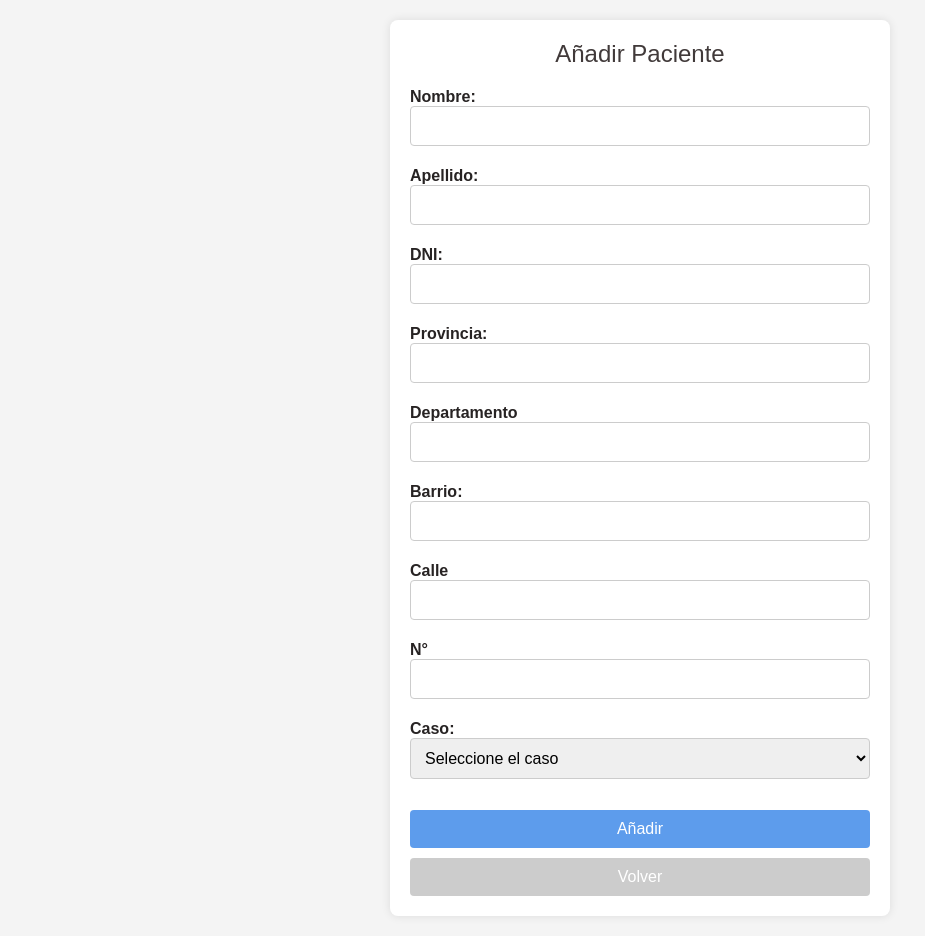
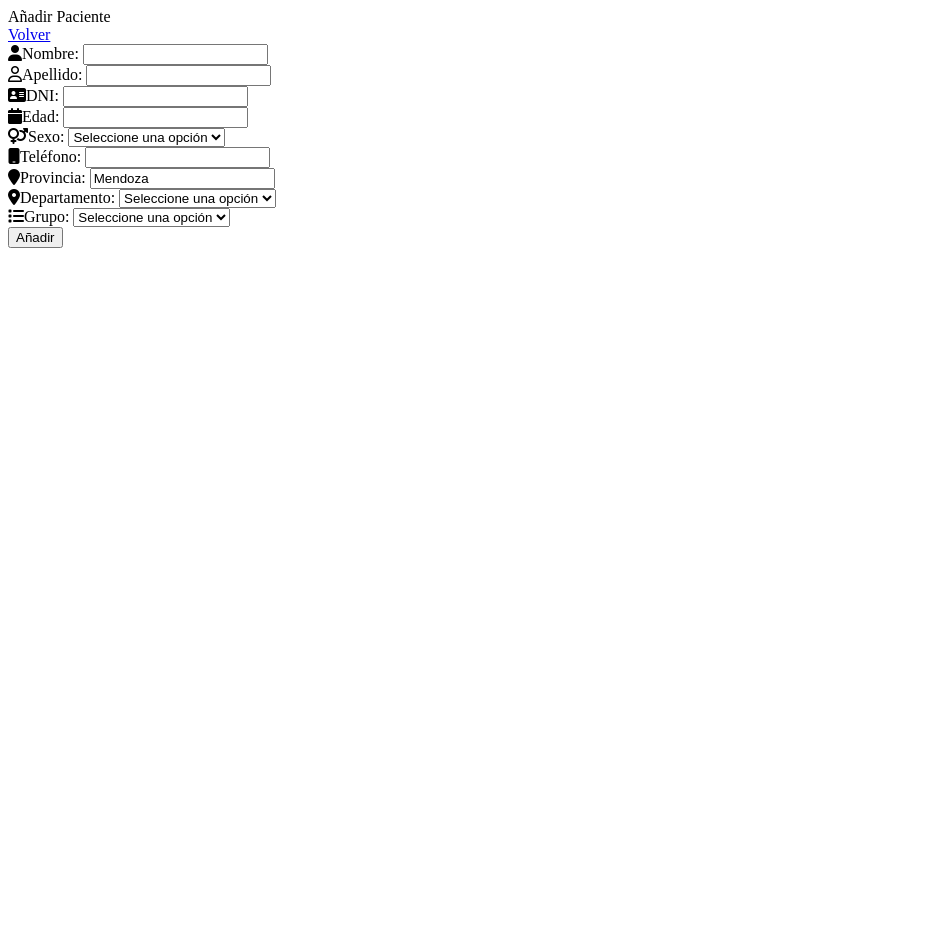
Before and after one commit to 00nic/control_dengue, a Flask app: a page that uses templates/añadirPaciente.html in a window 1280 px wide. Shown: the whole page, without its empty margins (0-925 px from the left). After the commit the page ends 248 px from the top, so only its background shows below. Run offline with Flask 3, Linux system fonts and the light colour scheme; the visitor is signed in with stand-in values (Sample User, id 1); data that the repository does not hold is empty; some libraries are stand-ins or nearby versions.

Commit message:
funcionamiento flash agregado, cambios en formario con iconos nuevos y más campos para llenar

```diff
--- a/templates/añadirPaciente.html
+++ b/templates/añadirPaciente.html
@@ -4,49 +4,90 @@
     <meta charset="UTF-8">
     <meta name="viewport" content="width=device-width, initial-scale=1.0">
     <title>Añadir Enfermo</title>
-    <link rel="stylesheet" href="{{ url_for('static', filename='css/stylesheet_general.css') }}">
-
+    <link rel="stylesheet" href="{{ url_for('static', filename='css/nuevo.css') }}">
+    <script src="https://kit.fontawesome.com/14407b877c.js" crossorigin="anonymous"></script>
 </head>
 <body>
     <div class="container">
-        <div class="title">Añadir Paciente</div>
+        <div class="header">
+            <div class="title">Añadir Paciente</div>
+            <div class="flash">
+                {% with messages = get_flashed_messages(with_categories=true) %}
+                {% if messages %}
+                <ul>
+                    {% for category, message in messages %}
+                    <li class="{{ category }}">{{ message }}</li>
+                    {% endfor %}
+                </ul>
+                {% endif %}
+                {% endwith %}
+            </div>
+            <div class="menu">
+                <a href="/listaPacientes">Volver</a>
+            </div>
+        </div>
         <form action="/func_añadirPaciente" method="POST">
             <div class="form-group">
-                <label for="nombre">Nombre:</label>
+                <label for="nombre"><i class="fa-solid fa-user"></i>Nombre:</label>
                 <input type="text" id="nombre" name="nombre" required>
             </div>
             <div class="form-group">
-                <label for="apellido">Apellido:</label>
+                <label for="apellido"><i class="fa-regular fa-user"></i>Apellido:</label>
                 <input type="text" id="apellido" name="apellido" required>
             </div>
             <div class="form-group">
-                <label for="dni">DNI:</label>
+                <label for="dni"><i class="fa-solid fa-address-card"></i>DNI:</label>
                 <input type="text" id="dni" name="dni" required>
             </div>
             <div class="form-group">
-                <label for="provincia">Provincia:</label>
-                <input type="text" id="provincia" name="provincia" required>
+                <label for="edad"><i class="fa-solid fa-calendar"></i>Edad:</label>
+                <input type="number" id="edad" name="edad" required>
             </div>
             <div class="form-group">
-                <label for="departamemnto">Departamento</label>
-                <input type="text" id="departamemnto" name="departamento" required>
+                <label for="sexo"><i class="fa-solid fa-venus-mars"></i>Sexo:</label>
+                <select id="sexo" name="sexo" required>
+                    <option value="" disabled selected>Seleccione una opción</option>
+                    <option value="Masculino">Masculino</option>
+                    <option value="Femenino">Femenino</option>
+                    <option value="Otro">Otro</option>
+                </select>
             </div>
             <div class="form-group">
-                <label for="barrio">Barrio:</label>
-                <input type="text" id="barrio" name="barrio" required>
+                <label for="telefono"><i class="fa-solid fa-mobile"></i>Teléfono:</label>
+                <input type="tel" id="telefono" name="telefono" required>
             </div>
             <div class="form-group">
-                <label for="calle">Calle</label>
-                <input type="text" id="calle" name="calle" required>
+                <label for="provincia"><i class="fa-solid fa-location-pin"></i>Provincia:</label>
+                <input type="text" id="provincia" name="provincia" value="Mendoza" readonly>
             </div>
             <div class="form-group">
-                <label for="numeracion">N°</label>
-                <input type="number" id="numeracion" name="numeracion" required>
+                <label for="departamemnto"><i class="fa-solid fa-location-dot"></i>Departamento:</label>
+                <select id="departamento" name="departamento" required>
+                    <option value="" disabled selected>Seleccione una opción</option>
+                    <option value="Capital">Capital</option>
+                    <option value="General Alvear">General Alvear</option>
+                    <option value="Godoy Cruz">Godoy Cruz</option>
+                    <option value="Guaymallén">Guaymallén</option>
+                    <option value="Junín">Junín</option>
+                    <option value="La Paz">La Paz</option>
+                    <option value="Las Heras">Las Heras</option>
+                    <option value="Lavalle">Lavalle</option>
+                    <option value="Luján de Cuyo">Luján de Cuyo</option>
+                    <option value="Maipú">Maipú</option>
+                    <option value="Malargüe">Malargüe</option>
+                    <option value="Rivadavia">Rivadavia</option>
+                    <option value="San Carlos">San Carlos</option>
+                    <option value="San Martín">San Martín</option>
+                    <option value="San Rafael">San Rafael</option>
+                    <option value="Santa Rosa">Santa Rosa</option>
+                    <option value="Tunuyán">Tunuyán</option>
+                    <option value="Tupungato">Tupungato</option>
+                </select>
             </div>
             <div class="form-group">
-                <label for="caso">Caso:</label>
+                <label for="caso"><i class="fa-solid fa-list"></i>Grupo:</label>
                 <select id="caso" name="caso" required>
-                    <option value="" disabled selected>Seleccione el caso</option>
+                    <option value="" disabled selected>Seleccione una opción</option>
                     <option value="A">A</option>
                     <option value="B">B</option>
                     <option value="C">C</option>
@@ -54,9 +95,6 @@
             </div>
             <button type="submit" class="btn-primary">Añadir</button>
         </form>
-        <button type="button" class="btn-secondary">
-            <a href="/listaPacientes">Volver</a>
-        </button>
     </div>
 </body>
 </html>
```
